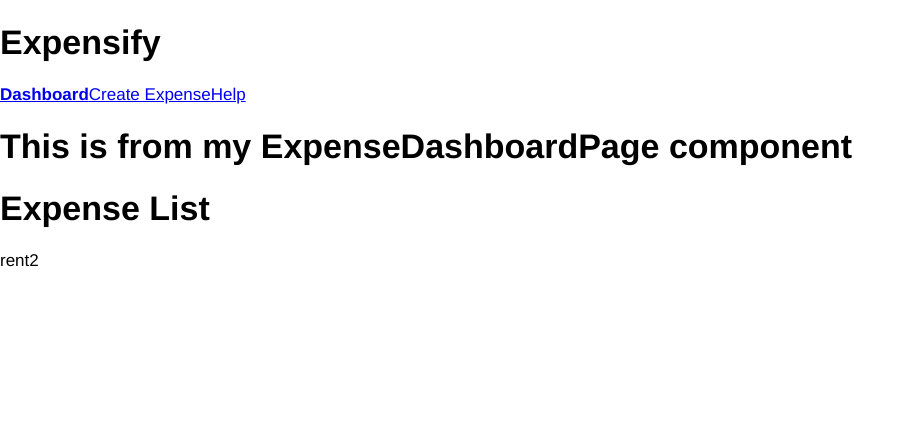
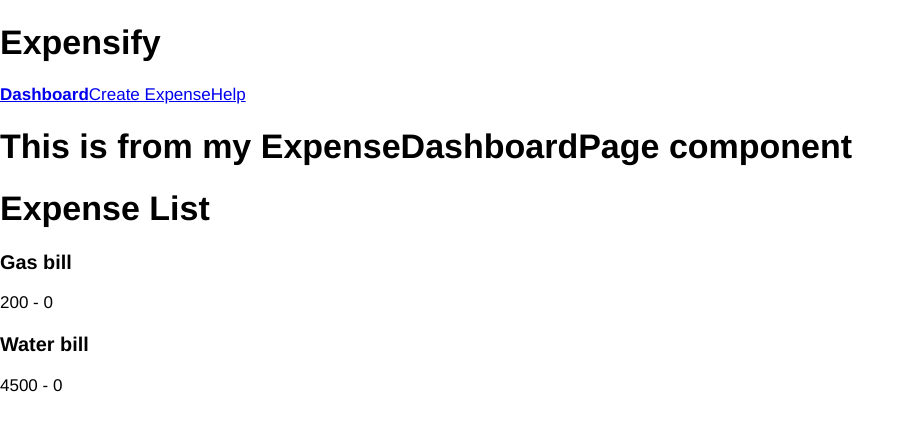
Before and after one commit to Tylyps/ReactAndRedux, a React app: page / in a window 1280 px wide. Shown: the top 430 px of the page, without its empty margins (0-915 px from the left). Built offline with nearby package versions, Linux system fonts and the light colour scheme.

Commit message:
Using redux in react component

```diff
--- a/src/App.js
+++ b/src/App.js
@@ -12,20 +12,14 @@
 
 const store = configureStore();
 
-store.dispatch(addExpense({ description: 'Water bill', amount: 500 }));
+store.dispatch(addExpense({ description: 'Water bill', amount: 4500 }));
 store.dispatch(addExpense({ description: 'Gas bill', amount: 200 }));
-store.dispatch(setTextFilter('bill'));
+store.dispatch(setTextFilter('water'));
 
 setTimeout(() => {
-  store.dispatch(setTextFilter('rent'));
+  store.dispatch(setTextFilter('bill'));
 }, 3000)
 
-let { expenses, filters } = store.getState();
-console.log(getVisibleExpenses(expenses, filters));
-store.dispatch(setTextFilter('water'));
-expenses = store.getState().expenses;
-filters = store.getState().filters;
-console.log(getVisibleExpenses(store.getState().expenses, store.getState().filters));
 
 const jsx = (
   <Provider store={store}>
--- a/src/components/ExpenseList.js
+++ b/src/components/ExpenseList.js
@@ -1,18 +1,18 @@
 import React from 'react';
 import { connect } from 'react-redux';
+import ExpenseListItem from './ExpenseListItem';
+import selectExpenses from '../selectors/expenses';
 
 const ExpenseList = (props) => (
   <div>
     <h1>Expense List</h1>
-    {props.filters.text}
-    {props.expenses.length}
+    {props.expenses.map((expense) => <ExpenseListItem key={expense.id} {...expense} />)}
   </div>
 );
 
 const mapStateToProps = (state) => {
   return {
-    expenses: state.expenses,
-    filters: state.filters
+    expenses: selectExpenses(state.expenses, state.filters)
   };
 }
 
--- /dev/null
+++ b/src/components/ExpenseListItem.js
@@ -0,0 +1,10 @@
+import React from 'react';
+
+const ExpenseListItem = ({ description, amount, createdAt }) => (
+  <div>
+    <h3>{description}</h3>
+    <p>{amount} - {createdAt}</p>
+  </div>
+);
+
+export default ExpenseListItem;
```
